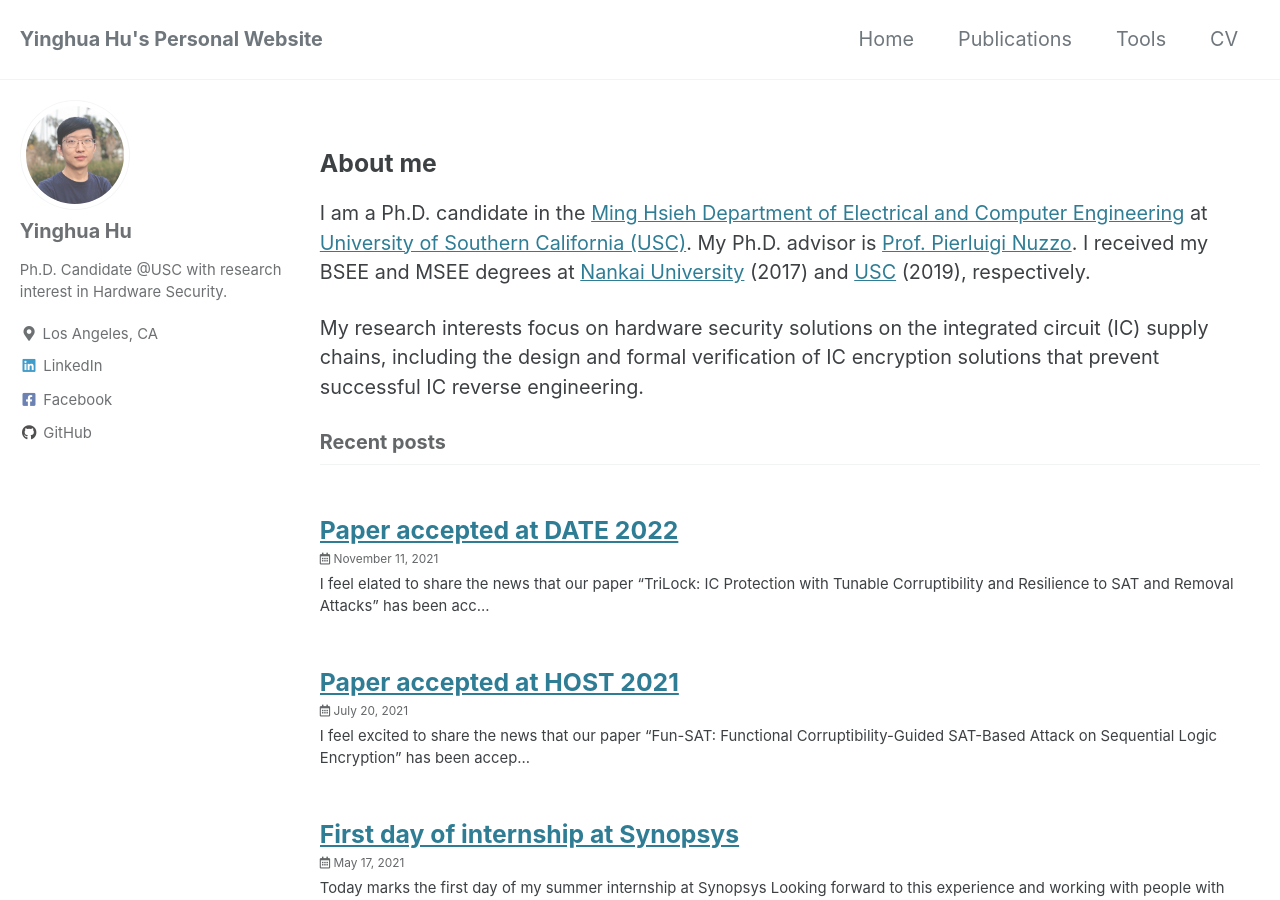
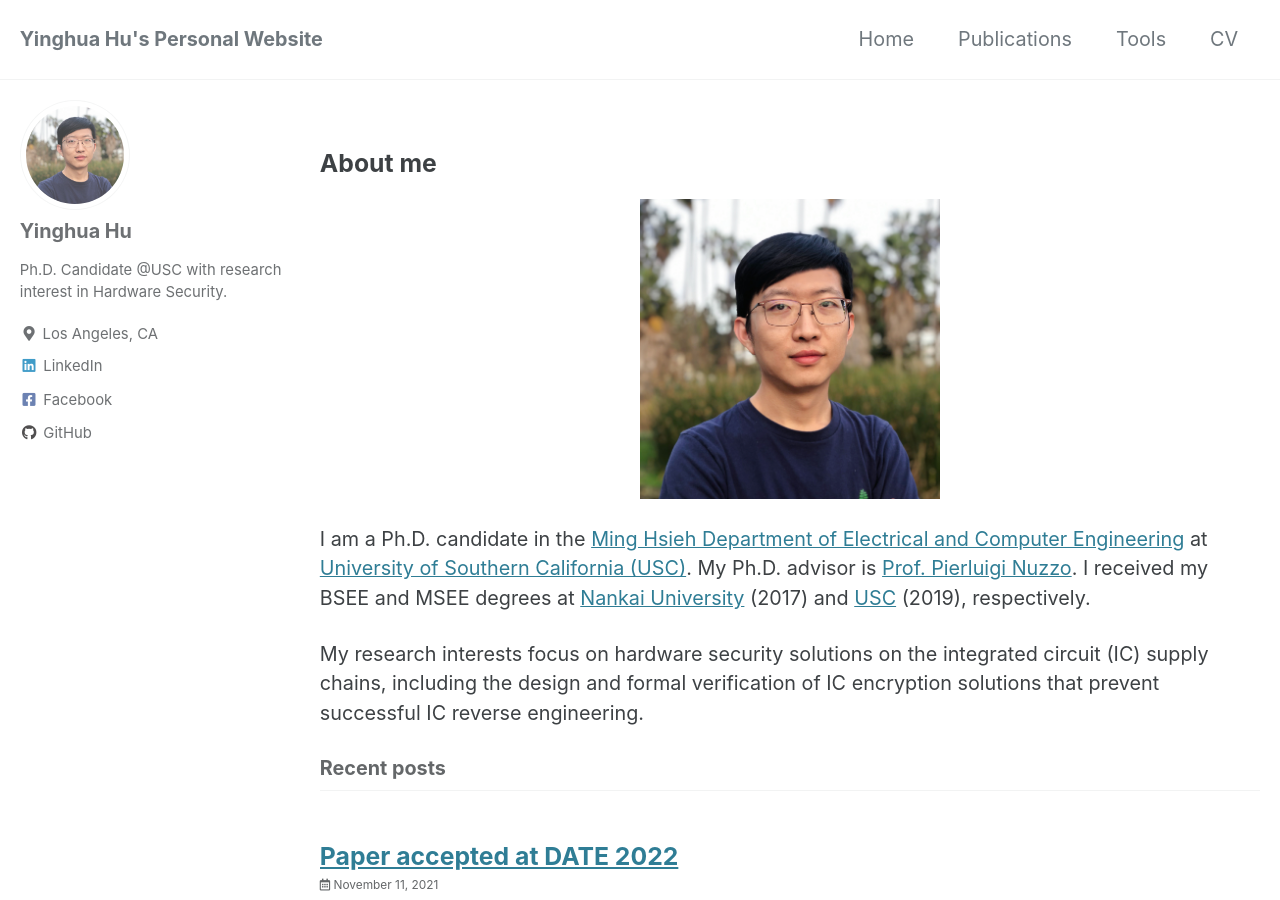
Before and after one commit to yinghuah/yinghuah.github.io, a Jekyll site: the page built from index.html, in a window 1280 px wide and 900 px high. Built offline with Jekyll 4.4.1, drawn with Linux system fonts in a browser that asks for light colours; cached includes are drawn as plain includes; the list of posts is cut into pages by our own code.

Commit message:
Profile photo updated

```diff
--- a/_layouts/home.html
+++ b/_layouts/home.html
@@ -7,6 +7,9 @@ classes: wide
 
 <h2>About me</h2>
 <!-- <p style="font-size:0.9em;"> -->
+<p style="text-align:center;">
+<img src="/assets/images/Yinghua_Hu_profile.JPG" alt="profile_photo" style="width:300px;height:300px;">
+</p>
 <p>
   I am a Ph.D. candidate in the <a href="https://minghsiehece.usc.edu/">Ming Hsieh Department of Electrical and Computer Engineering</a> at <a href="https://www.usc.edu/">University of Southern California (USC)</a>.
   My Ph.D. advisor is <a href="https://descyphy.usc.edu/">Prof. Pierluigi Nuzzo</a>.
```
